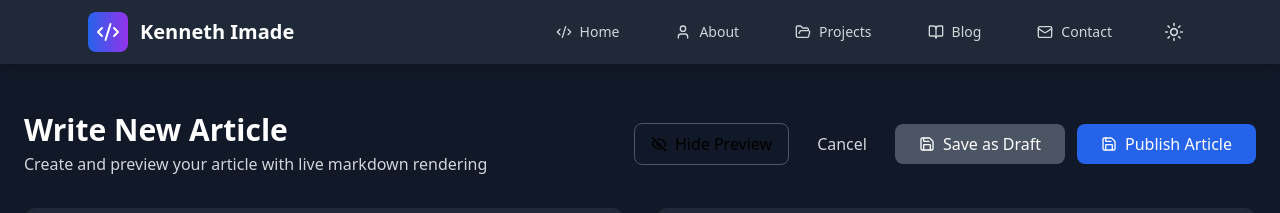
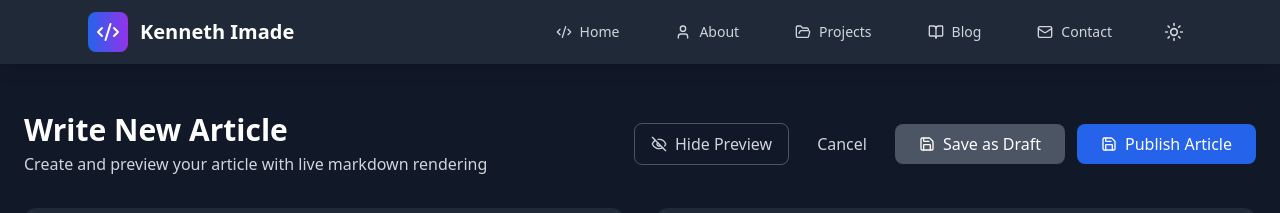
Before and after one commit to KenImade/my-portfolio, a React (Vite) app: page /editor in a window 1280 px wide. Shown: the top 213 px of the page. Built offline with nearby package versions, Linux system fonts and the light colour scheme; no server answers; what @tailwindcss/vite would draw is missing.

Commit message:
ui: changed button text color

```diff
--- a/src/components/editor/components/EditorHeader.tsx
+++ b/src/components/editor/components/EditorHeader.tsx
@@ -30,7 +30,7 @@ const EditorHeader: React.FC<EditorHeaderProps> = ({
             <div className="flex flex-wrap items-center gap-3">
                 <button
                     onClick={() => setShowPreview(!showPreview)}
-                    className="flex items-center gap-2 px-4 py-2 border border-gray-300 dark:border-gray-600 rounded-lg hover:bg-gray-50 dark:hover:bg-gray-700 transition-colors duration-200"
+                    className="flex items-center gap-2 px-4 py-2 border text-gray-600 dark:text-gray-300 border-gray-300 dark:border-gray-600 rounded-lg hover:bg-gray-50 dark:hover:bg-gray-700 transition-colors duration-200"
                 >
                     {showPreview ? <EyeOff className="h-4 w-4" /> : <Eye className="h-4 w-4" />}
                     <span>{showPreview ? 'Hide Preview' : 'Show Preview'}</span>
```
